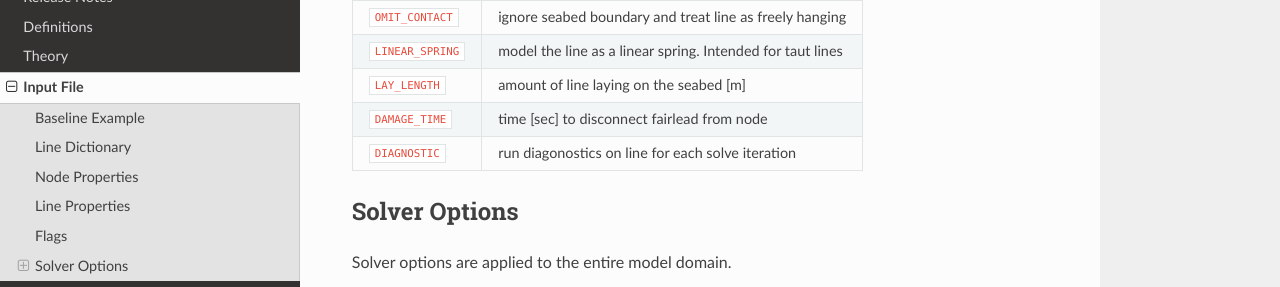
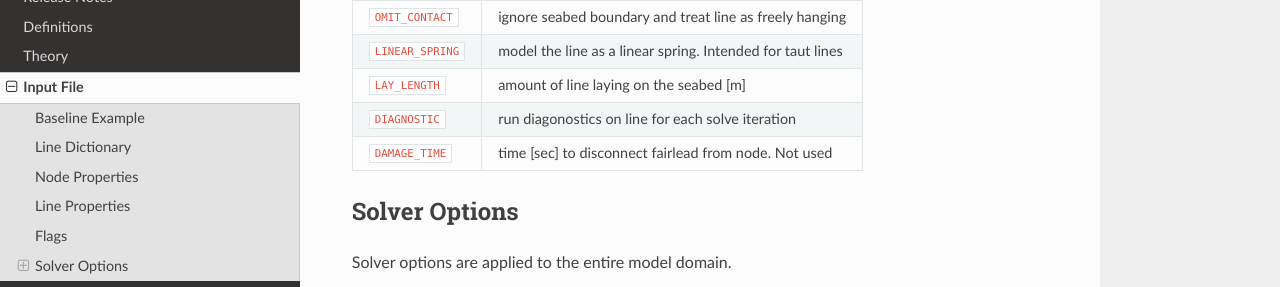
Before and after one commit to fhioki/map-, a Sphinx documentation site: the page built from docs/source/input_file.rst, in a window 1280 px wide and 900 px high, scrolled down 4270 px. Shown: the part 148-435 px from the top of the window. Built offline with Sphinx 7.4.7 and the Read the Docs theme 2.0.0, drawn with Linux system fonts in a browser that asks for light colours; cross-references to code outside the pages are shown as plain code.

Commit message:
updated to manual doc

```diff
--- a/docs/source/input_file.rst
+++ b/docs/source/input_file.rst
@@ -206,9 +206,9 @@ The follow flags enable/disable features for each line they are applied to:
 +-------------------+---------------------------------------------------------------+
 | ``LAY_LENGTH``    | amount of line laying on the seabed [m]                       |
 +-------------------+---------------------------------------------------------------+
-| ``DAMAGE_TIME``   | time [sec] to disconnect fairlead from node                   |
+| ``DIAGNOSTIC``    | run diagonostics on line for each solve iteration             |
 +-------------------+---------------------------------------------------------------+
-| ``DIAGNOSTIC``    | run diagonostics on line for each solve iteration             |
+| ``DAMAGE_TIME``   | time [sec] to disconnect fairlead from node. Not used         |
 +-------------------+---------------------------------------------------------------+
 
 Solver Options
```
Also changed, not shown: 4 other files.
